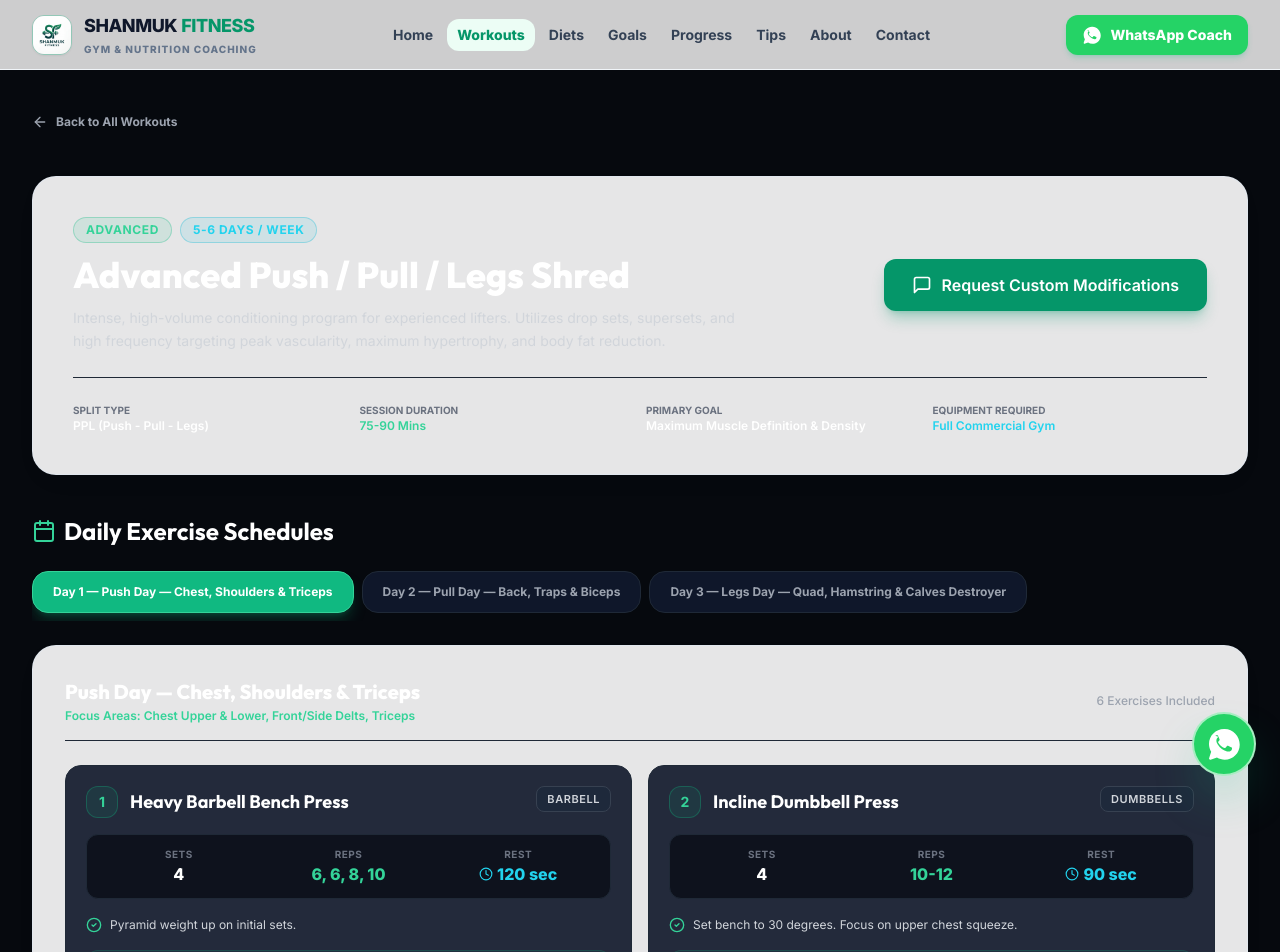
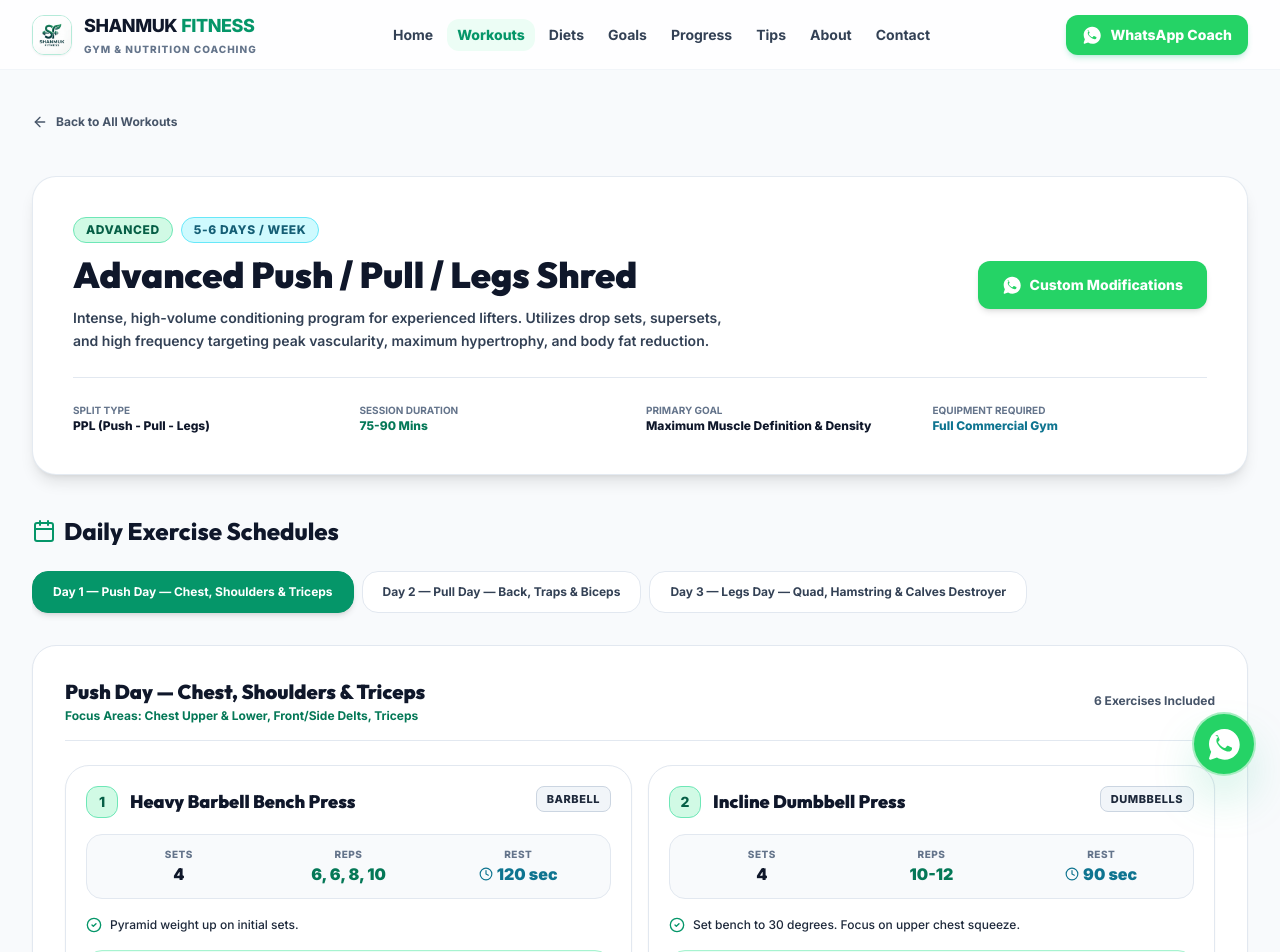
Before and after one commit to riyaz-freelancing/Shanmuk-Website, a React (Vite) app: page /workouts/advanced-shred in a window 1280 px wide. Shown: the top 952 px of the page. Built offline with nearby package versions, Linux system fonts and the light colour scheme.

Commit message:
fix: text contrast and description legibility on light white theme

```diff
--- a/src/components/ExerciseCard.jsx
+++ b/src/components/ExerciseCard.jsx
@@ -1,38 +1,38 @@
 import React from 'react';
-import { Dumbbell, Clock, RefreshCw, Lightbulb, CheckCircle2 } from 'lucide-react';
+import { Clock, Lightbulb, CheckCircle2 } from 'lucide-react';
 
 export const ExerciseCard = ({ exercise, index = 0 }) => {
   return (
-    <div className="p-5 rounded-2xl bg-dark-800/90 border border-gray-800 hover:border-emerald-500/40 transition-all duration-300 space-y-4">
+    <div className="p-5 rounded-3xl bg-white border border-slate-200 shadow-sm space-y-4">
 
       {/* Exercise Title & Number */}
       <div className="flex items-start justify-between gap-3">
         <div className="flex items-center gap-3">
-          <span className="w-8 h-8 rounded-xl bg-emerald-500/10 border border-emerald-500/30 flex items-center justify-center text-emerald-400 font-bold text-sm shrink-0">
+          <span className="w-8 h-8 rounded-xl bg-emerald-100 border border-emerald-300 flex items-center justify-center text-emerald-800 font-extrabold text-sm shrink-0">
             {index + 1}
           </span>
-          <h4 className="text-base sm:text-lg font-bold text-white leading-tight">
+          <h4 className="text-base sm:text-lg font-black text-slate-900 leading-tight">
             {exercise.name}
           </h4>
         </div>
-        <span className="text-[11px] font-semibold uppercase tracking-wider px-2.5 py-1 rounded-lg bg-dark-700 text-gray-300 border border-gray-700 shrink-0">
+        <span className="text-[11px] font-extrabold uppercase tracking-wider px-2.5 py-1 rounded-lg bg-slate-100 text-slate-800 border border-slate-300 shrink-0">
           {exercise.equipment}
         </span>
       </div>
 
       {/* Sets, Reps, Rest Metrics Bar */}
-      <div className="grid grid-cols-3 gap-2.5 p-3 rounded-xl bg-dark-900/80 border border-gray-800 text-center">
+      <div className="grid grid-cols-3 gap-2.5 p-3 rounded-2xl bg-slate-50 border border-slate-200 text-center">
         <div>
-          <div className="text-[10px] font-bold uppercase tracking-wider text-gray-500">Sets</div>
-          <div className="text-base font-extrabold text-white">{exercise.sets}</div>
+          <div className="text-[10px] font-extrabold uppercase tracking-wider text-slate-500">Sets</div>
+          <div className="text-base font-black text-slate-900">{exercise.sets}</div>
         </div>
         <div>
-          <div className="text-[10px] font-bold uppercase tracking-wider text-gray-500">Reps</div>
-          <div className="text-base font-extrabold text-emerald-400">{exercise.reps}</div>
+          <div className="text-[10px] font-extrabold uppercase tracking-wider text-slate-500">Reps</div>
+          <div className="text-base font-black text-emerald-700">{exercise.reps}</div>
         </div>
         <div>
-          <div className="text-[10px] font-bold uppercase tracking-wider text-gray-500">Rest</div>
-          <div className="text-base font-extrabold text-cyan-400 flex items-center justify-center gap-1">
+          <div className="text-[10px] font-extrabold uppercase tracking-wider text-slate-500">Rest</div>
+          <div className="text-base font-black text-cyan-700 flex items-center justify-center gap-1">
             <Clock className="w-3.5 h-3.5" />
             {exercise.rest}
           </div>
@@ -40,17 +40,17 @@ export const ExerciseCard = ({ exercise, index = 0 }) => {
       </div>
 
       {/* Instructions */}
-      <div className="text-xs text-gray-300 leading-relaxed flex items-start gap-2">
-        <CheckCircle2 className="w-4 h-4 text-emerald-400 shrink-0 mt-0.5" />
+      <div className="text-xs text-slate-800 font-medium leading-relaxed flex items-start gap-2">
+        <CheckCircle2 className="w-4 h-4 text-emerald-600 shrink-0 mt-0.5" />
         <span>{exercise.instructions}</span>
       </div>
 
       {/* Trainer Tip Box */}
       {exercise.trainerTip && (
-        <div className="p-3 rounded-xl bg-emerald-500/5 border border-emerald-500/20 text-xs text-emerald-300/90 flex items-start gap-2">
-          <Lightbulb className="w-4 h-4 text-emerald-400 shrink-0 mt-0.5 fill-emerald-500/20" />
+        <div className="p-3 rounded-2xl bg-emerald-50 border border-emerald-200 text-xs text-emerald-950 font-medium flex items-start gap-2">
+          <Lightbulb className="w-4 h-4 text-emerald-600 shrink-0 mt-0.5 fill-emerald-100" />
           <div>
-            <strong className="text-emerald-400 font-semibold">Trainer Shanmuk's Tip: </strong>
+            <strong className="text-emerald-800 font-bold">Trainer Shanmuk's Tip: </strong>
             {exercise.trainerTip}
           </div>
         </div>
--- a/src/pages/WorkoutDetails.jsx
+++ b/src/pages/WorkoutDetails.jsx
@@ -1,10 +1,11 @@
 import React, { useState } from 'react';
 import { useParams, Link } from 'react-router-dom';
-import { ArrowLeft, Calendar, Clock, Dumbbell, Zap, CheckCircle2, MessageSquare } from 'lucide-react';
+import { ArrowLeft, Calendar, MessageSquare } from 'lucide-react';
 import { WORKOUT_PLANS } from '../data/workouts';
 import { ExerciseCard } from '../components/ExerciseCard';
 import { Button } from '../components/Button';
 import { getWhatsAppUrl } from '../config/constants';
+import { WhatsAppIcon } from '../components/WhatsAppIcon';
 
 export const WorkoutDetails = () => {
   const { id } = useParams();
@@ -14,7 +15,7 @@ export const WorkoutDetails = () => {
   if (!plan) {
     return (
       <div className="max-w-4xl mx-auto px-4 py-32 text-center space-y-4">
-        <h2 className="text-3xl font-bold text-white">Workout Plan Not Found</h2>
+        <h2 className="text-3xl font-bold text-slate-900">Workout Plan Not Found</h2>
         <Link to="/workouts">
           <Button variant="primary">Back to Workout Plans</Button>
         </Link>
@@ -25,68 +26,68 @@ export const WorkoutDetails = () => {
   const currentDay = plan.days[activeDayIndex] || plan.days[0];
 
   return (
-    <div className="max-w-7xl mx-auto px-4 sm:px-6 lg:px-8 pt-24 sm:pt-28 pb-16 space-y-10">
+    <div className="max-w-7xl mx-auto px-4 sm:px-6 lg:px-8 pt-24 sm:pt-28 pb-16 space-y-10 bg-slate-50 text-slate-900">
 
       {/* Back Link */}
       <Link
         to="/workouts"
-        className="inline-flex items-center gap-2 text-xs font-bold text-gray-400 hover:text-emerald-400 transition-colors"
+        className="inline-flex items-center gap-2 text-xs font-bold text-slate-600 hover:text-emerald-600 transition-colors"
       >
         <ArrowLeft className="w-4 h-4" /> Back to All Workouts
       </Link>
 
       {/* Plan Header Card */}
-      <div className="p-6 sm:p-10 rounded-3xl glass-card border border-gray-800 relative overflow-hidden space-y-6">
+      <div className="p-6 sm:p-10 rounded-3xl bg-white border border-slate-200/90 shadow-lg relative overflow-hidden space-y-6">
         <div className="flex flex-col lg:flex-row lg:items-center justify-between gap-6">
           <div className="space-y-3">
             <div className="flex items-center gap-2 flex-wrap">
-              <span className="text-xs font-bold uppercase tracking-wider px-3 py-1 rounded-full bg-emerald-500/10 text-emerald-400 border border-emerald-500/30">
+              <span className="text-xs font-extrabold uppercase tracking-wider px-3 py-1 rounded-full bg-emerald-100 text-emerald-800 border border-emerald-300">
                 {plan.level}
               </span>
-              <span className="text-xs font-bold uppercase tracking-wider px-3 py-1 rounded-full bg-cyan-500/10 text-cyan-400 border border-cyan-500/30">
+              <span className="text-xs font-extrabold uppercase tracking-wider px-3 py-1 rounded-full bg-cyan-100 text-cyan-800 border border-cyan-300">
                 {plan.frequency}
               </span>
             </div>
 
-            <h1 className="text-3xl sm:text-4xl font-extrabold text-white">
+            <h1 className="text-3xl sm:text-4xl font-black text-slate-900 leading-tight">
               {plan.title}
             </h1>
-            <p className="text-gray-300 text-sm max-w-2xl leading-relaxed">
+            <p className="text-slate-700 text-sm font-semibold max-w-2xl leading-relaxed">
               {plan.description}
             </p>
           </div>
 
           {/* Action CTA */}
           <div className="shrink-0">
-            <Button
+            <a
               href={getWhatsAppUrl(`Hi Shanmuk, I am starting the ${plan.title} workout plan and would like personal coaching updates.`)}
-              external
-              variant="whatsapp"
-              size="lg"
-              icon={MessageSquare}
+              target="_blank"
+              rel="noreferrer"
+              className="inline-flex items-center justify-center gap-2 px-6 py-3.5 rounded-xl bg-[#25D366] hover:bg-[#20ba5a] text-white font-extrabold text-sm shadow-md"
             >
-              Request Custom Modifications
-            </Button>
+              <WhatsAppIcon className="w-5 h-5 text-white" />
+              <span>Custom Modifications</span>
+            </a>
           </div>
         </div>
 
         {/* Quick Specs Grid */}
-        <div className="grid grid-cols-2 sm:grid-cols-4 gap-3 pt-6 border-t border-gray-800 text-xs">
+        <div className="grid grid-cols-2 sm:grid-cols-4 gap-3 pt-6 border-t border-slate-200 text-xs">
           <div>
-            <div className="text-gray-500 uppercase font-bold text-[10px]">Split Type</div>
-            <div className="text-white font-semibold">{plan.split}</div>
+            <div className="text-slate-500 uppercase font-bold text-[10px]">Split Type</div>
+            <div className="text-slate-900 font-extrabold">{plan.split}</div>
           </div>
           <div>
-            <div className="text-gray-500 uppercase font-bold text-[10px]">Session Duration</div>
-            <div className="text-emerald-400 font-semibold">{plan.duration}</div>
+            <div className="text-slate-500 uppercase font-bold text-[10px]">Session Duration</div>
+            <div className="text-emerald-700 font-extrabold">{plan.duration}</div>
           </div>
           <div>
-            <div className="text-gray-500 uppercase font-bold text-[10px]">Primary Goal</div>
-            <div className="text-white font-semibold">{plan.goal}</div>
+            <div className="text-slate-500 uppercase font-bold text-[10px]">Primary Goal</div>
+            <div className="text-slate-900 font-extrabold">{plan.goal}</div>
           </div>
           <div>
-            <div className="text-gray-500 uppercase font-bold text-[10px]">Equipment Required</div>
-            <div className="text-cyan-400 font-semibold">{plan.equipment}</div>
+            <div className="text-slate-500 uppercase font-bold text-[10px]">Equipment Required</div>
+            <div className="text-cyan-700 font-extrabold">{plan.equipment}</div>
           </div>
         </div>
       </div>
@@ -94,8 +95,8 @@ export const WorkoutDetails = () => {
       {/* Day Selector Tabs */}
       <div className="space-y-6">
         <div className="flex items-center justify-between">
-          <h2 className="text-2xl font-bold text-white flex items-center gap-2">
-            <Calendar className="w-6 h-6 text-emerald-400" />
+          <h2 className="text-2xl font-extrabold text-slate-900 flex items-center gap-2">
+            <Calendar className="w-6 h-6 text-emerald-600" />
             Daily Exercise Schedules
           </h2>
         </div>
@@ -107,8 +108,8 @@ export const WorkoutDetails = () => {
               onClick={() => setActiveDayIndex(idx)}
               className={`px-5 py-3 rounded-2xl text-xs font-bold whitespace-nowrap transition-all border shrink-0 ${
                 activeDayIndex === idx
-                  ? 'bg-emerald-500 text-white border-emerald-400 shadow-lg shadow-emerald-500/25'
-                  : 'bg-dark-800 text-gray-400 border-gray-800 hover:text-white hover:bg-dark-700'
+                  ? 'bg-emerald-600 text-white border-emerald-600 shadow-md'
+                  : 'bg-white text-slate-700 border-slate-200 hover:bg-slate-100'
               }`}
             >
               Day {day.dayNumber} — {day.dayTitle.split(' - ')[0]}
@@ -117,17 +118,17 @@ export const WorkoutDetails = () => {
         </div>
 
         {/* Active Day Details & Exercise List */}
-        <div className="p-6 sm:p-8 rounded-3xl glass-card border border-gray-800 space-y-6">
-          <div className="flex flex-col sm:flex-row sm:items-center justify-between gap-2 pb-4 border-b border-gray-800">
+        <div className="p-6 sm:p-8 rounded-3xl bg-white border border-slate-200 shadow-sm space-y-6">
+          <div className="flex flex-col sm:flex-row sm:items-center justify-between gap-2 pb-4 border-b border-slate-200">
             <div>
-              <h3 className="text-xl font-extrabold text-white">
+              <h3 className="text-xl font-black text-slate-900">
                 {currentDay.dayTitle}
               </h3>
-              <p className="text-xs text-emerald-400 font-semibold mt-0.5">
+              <p className="text-xs text-emerald-700 font-bold mt-0.5">
                 Focus Areas: {currentDay.focus}
               </p>
             </div>
-            <span className="text-xs text-gray-400 font-medium">
+            <span className="text-xs text-slate-600 font-bold">
               {currentDay.exercises.length} Exercises Included
             </span>
           </div>
```
Also changed, not shown: src/pages/DietDetails.jsx (+45 -44 lines).
